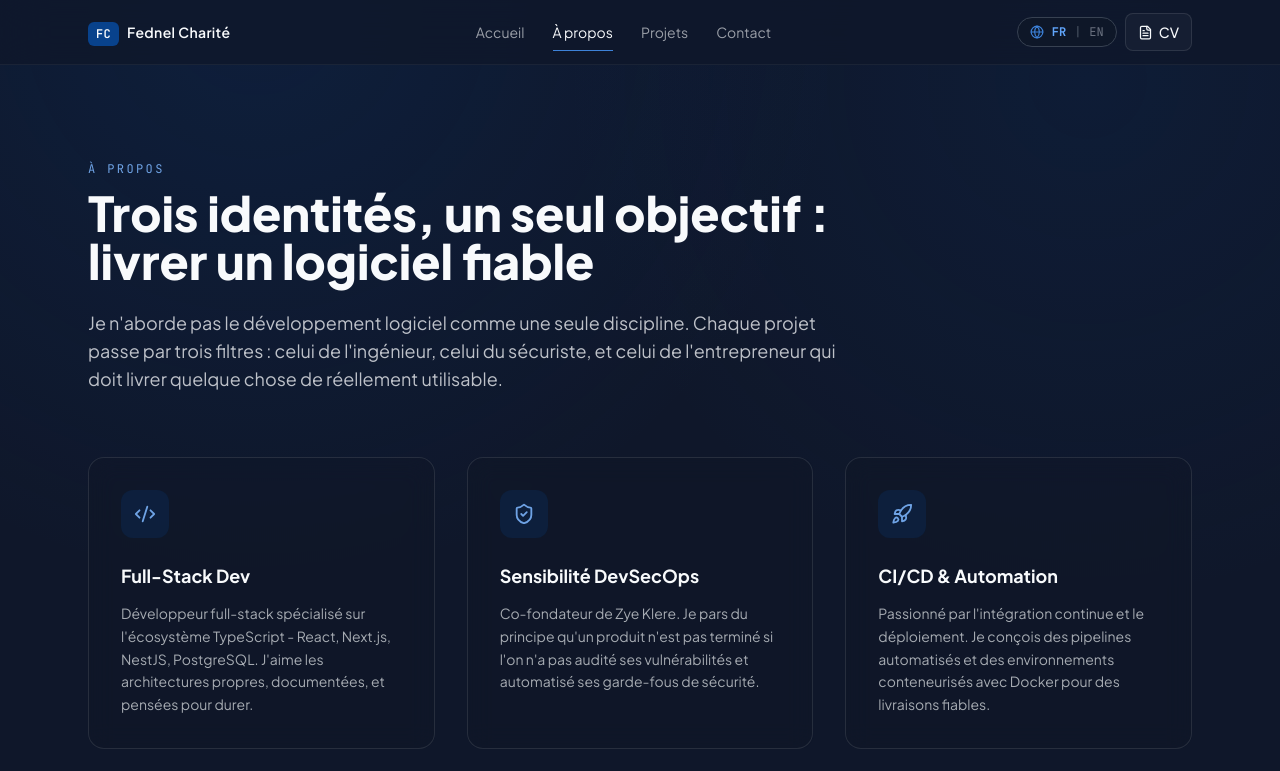
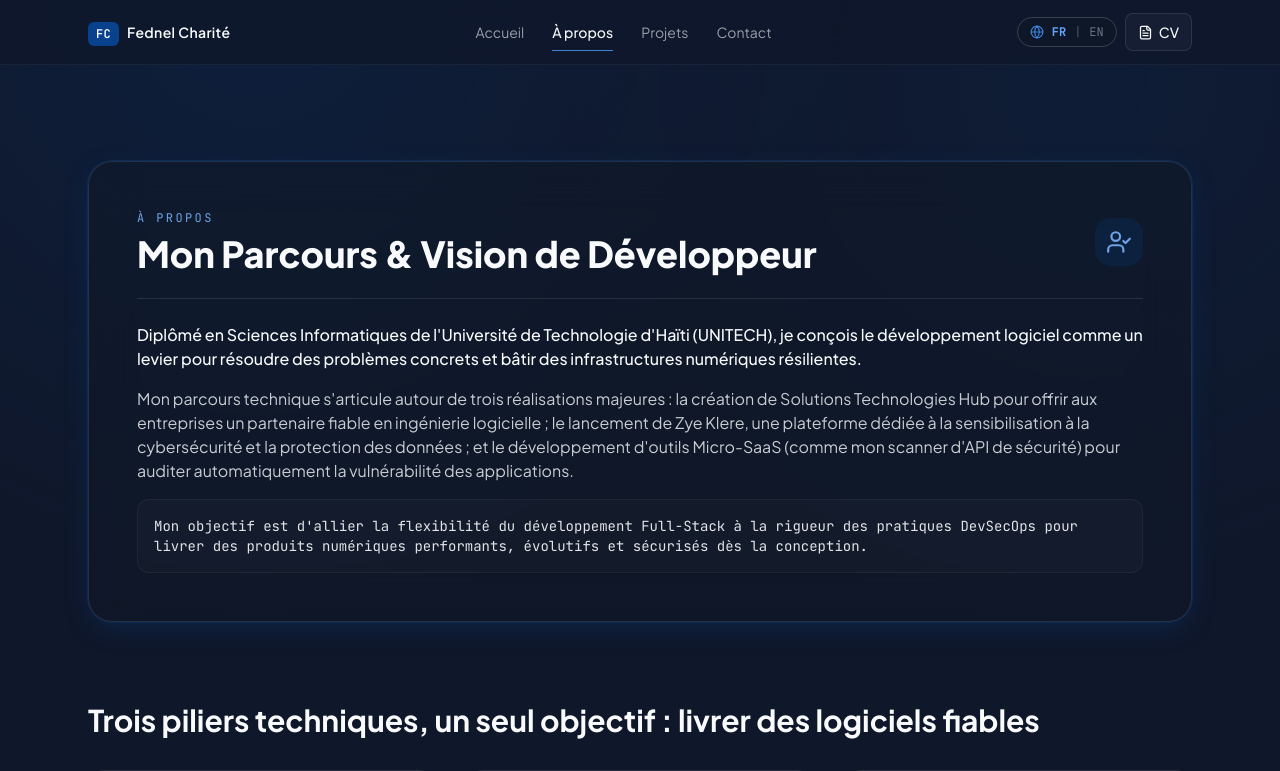
Before and after one commit to Feddy509/fednelCharite-portfolio, a Next.js app: page /about in a window 1280 px wide. Shown: the top 771 px of the page. Built offline with nearby package versions, Linux system fonts and the light colour scheme.

Commit message:
correction des contenus

```diff
--- a/app/about/page.tsx
+++ b/app/about/page.tsx
@@ -1,15 +1,14 @@
 "use client";
 
 import React from "react";
-import { GraduationCap, Code2, ShieldCheck, Rocket, Clock, Award, CheckCircle2 } from "lucide-react";
+import { GraduationCap, Code2, ShieldCheck, Cloud, Clock, Award, CheckCircle2, UserCheck } from "lucide-react";
 import { certifications, portfolioData } from "@/data/portfolioData";
 import { useLanguage } from "@/app/context/LanguageContext";
 
 const identityIcons: Record<string, React.ElementType> = {
   engineer: Code2,
   securiste: ShieldCheck,
-  cloud: Rocket,
-  entrepreneur: Rocket,
+  cloud: Cloud,
 };
 
 export default function AboutPage() {
@@ -19,14 +18,11 @@ export default function AboutPage() {
   const completed = (certifications || []).filter((c) => c?.status === "completed");
   const inProgress = (certifications || []).filter((c) => c?.status === "in-progress");
 
-  // Diksyonè ti tèks estatik pou paj À propos / About
   const labels =
     {
       fr: {
         badge: "À propos",
-        title: "Trois identités, un seul objectif : livrer un logiciel fiable",
-        subtitle:
-          "Je n'aborde pas le développement logiciel comme une seule discipline. Chaque projet passe par trois filtres : celui de l'ingénieur, celui du sécuriste, et celui de l'entrepreneur qui doit livrer quelque chose de réellement utilisable.",
+        pillarsTitle: "Trois piliers techniques, un seul objectif : livrer des logiciels fiables",
         academic: "Parcours académique",
         certifications: "Certifications & Spécialisations",
         certSubtitle: "Formation continue, vérifiée et validée",
@@ -34,9 +30,7 @@ export default function AboutPage() {
       },
       en: {
         badge: "About",
-        title: "Three identities, one goal: deliver reliable software",
-        subtitle:
-          "I don't approach software development as a single discipline. Every project goes through three filters: the engineer, the security practitioner, and the entrepreneur who needs to ship something truly usable.",
+        pillarsTitle: "Three core engineering pillars, one goal: shipping reliable software",
         academic: "Academic background",
         certifications: "Certifications & Specializations",
         certSubtitle: "Continuous learning, verified & validated",
@@ -44,8 +38,7 @@ export default function AboutPage() {
       },
     }[language] || {
       badge: "À propos",
-      title: "Trois identités, un seul objectif : livrer un logiciel fiable",
-      subtitle: "",
+      pillarsTitle: "Trois piliers techniques, un seul objectif : livrer des logiciels fiables",
       academic: "Parcours académique",
       certifications: "Certifications & Spécialisations",
       certSubtitle: "Formation continue, vérifiée et validée",
@@ -53,26 +46,48 @@ export default function AboutPage() {
     };
 
   return (
-    <div className="mx-auto max-w-6xl px-6 py-16 sm:py-24">
+    <div className="mx-auto max-w-6xl px-6 py-16 sm:py-24 font-sans text-paper">
+
       {/* ---------------------------------------------------------------- */}
-      {/* En-tête de la page (Aérée & Synthétique)                          */}
+      {/* 1. SEKSYON BIOGRAFIC ANLE NET (Personal Story / Bio Card)        */}
       {/* ---------------------------------------------------------------- */}
-      <div className="max-w-3xl">
+      <section className="rounded-3xl border border-white/10 bg-ink-surface/50 p-8 sm:p-12 backdrop-blur-xl shadow-glow">
+        <div className="flex flex-wrap items-center justify-between gap-4 border-b border-white/10 pb-6">
+          <div>
             <p className="font-mono text-xs uppercase tracking-[0.2em] text-accent-300">
               {labels.badge}
             </p>
-        <h1 className="mt-3 font-sans text-3xl font-extrabold leading-tight text-paper sm:text-4xl lg:text-5xl">
-          {labels.title}
+            <h1 className="mt-2 font-sans text-2xl font-extrabold text-paper sm:text-3xl lg:text-4xl">
+              {data?.personalBio?.title}
             </h1>
-        <p className="mt-6 font-sans text-base leading-relaxed text-paper/75 sm:text-lg">
-          {labels.subtitle}
+          </div>
+          <div className="flex h-12 w-12 items-center justify-center rounded-2xl bg-accent-600/20 text-accent-300">
+            <UserCheck size={26} />
+          </div>
+        </div>
+
+        <div className="mt-6 space-y-4 text-sm leading-relaxed text-paper/80 sm:text-base">
+          <p className="font-medium text-paper">
+            {data?.personalBio?.paragraph1}
+          </p>
+          <p>
+            {data?.personalBio?.paragraph2}
+          </p>
+          <p className="rounded-xl border border-white/5 bg-white/[0.02] p-4 text-xs sm:text-sm text-paper/90 font-mono">
+            {data?.personalBio?.paragraph3}
           </p>
         </div>
+      </section>
 
       {/* ---------------------------------------------------------------- */}
-      {/* Triple identité (Grille Moderne & Aérée)                         */}
+      {/* 2. LES TROIS PILIERS (3 Cards)                                   */}
       {/* ---------------------------------------------------------------- */}
-      <div className="mt-16 grid gap-8 sm:grid-cols-3">
+      <section className="mt-20">
+        <h2 className="font-sans text-2xl font-bold text-paper sm:text-3xl">
+          {labels.pillarsTitle}
+        </h2>
+
+        <div className="mt-8 grid gap-8 sm:grid-cols-3">
           {(data?.aboutIdentities || []).map((identity: any) => {
             const Icon = identityIcons[identity?.key as keyof typeof identityIcons] || Code2;
             return (
@@ -93,11 +108,12 @@ export default function AboutPage() {
             );
           })}
         </div>
+      </section>
 
       {/* ---------------------------------------------------------------- */}
-      {/* Parcours académique (Large Banner Card)                          */}
+      {/* 3. PARCOURS ACADÉMIQUE                                           */}
       {/* ---------------------------------------------------------------- */}
-      <div className="mt-20">
+      <section className="mt-20">
         <p className="font-mono text-xs uppercase tracking-[0.2em] text-accent-300">
           {labels.academic}
         </p>
@@ -121,12 +137,12 @@ export default function AboutPage() {
             </p>
           </div>
         </div>
-      </div>
+      </section>
 
       {/* ---------------------------------------------------------------- */}
-      {/* Certifications & Formations (Aérées)                              */}
+      {/* 4. CERTIFICATIONS & FORMATIONS                                   */}
       {/* ---------------------------------------------------------------- */}
-      <div className="mt-20">
+      <section className="mt-20">
         <div className="flex flex-wrap items-end justify-between gap-4 border-b border-white/10 pb-4">
           <div>
             <p className="font-mono text-xs uppercase tracking-[0.2em] text-accent-300">
@@ -180,7 +196,8 @@ export default function AboutPage() {
             ))}
           </div>
         </div>
-      </div>
+      </section>
+
     </div>
   );
 }
--- a/components/Navbar.tsx
+++ b/components/Navbar.tsx
@@ -5,7 +5,8 @@ import { usePathname } from "next/navigation";
 import { useState } from "react";
 import { AnimatePresence, motion } from "framer-motion";
 import { Menu, X, FileText } from "lucide-react";
-import { navLinks, personalInfo } from "@/data/portfolioData";
+import { portfolioData, personalInfo } from "@/data/portfolioData";
+import { useLanguage } from "@/app/context/LanguageContext";
 import { useResumeModal } from "@/components/ResumeModal";
 import LanguageSwitcher from "@/components/LanguageSwitcher";
 import { cn } from "@/lib/utils";
@@ -14,6 +15,13 @@ export default function Navbar() {
   const pathname = usePathname();
   const [mobileOpen, setMobileOpen] = useState(false);
   const { openModal } = useResumeModal();
+  const { language } = useLanguage();
+
+  // Rale lyen meni yo selon lang ki chwazi a (FR oswa EN)
+  const currentNavLinks =
+    portfolioData?.[language]?.navLinks || portfolioData?.fr?.navLinks || [];
+
+  const isEn = language === "en";
 
   return (
     <header className="sticky top-0 z-50 border-b border-white/5 bg-ink/75 backdrop-blur-xl">
@@ -29,11 +37,13 @@ export default function Navbar() {
           <span className="ml-2 hidden sm:inline">{personalInfo.name}</span>
         </Link>
 
-        {/* Desktop links */}
+        {/* Desktop links (Dinamik pa lang) */}
         <div className="hidden items-center gap-1 md:flex">
-          {navLinks.map((link) => {
+          {currentNavLinks.map((link: { href: string; label: string }) => {
             const isActive =
-              link.href === "/" ? pathname === "/" : pathname.startsWith(link.href);
+              link.href === "/"
+                ? pathname === "/"
+                : pathname.startsWith(link.href);
             return (
               <Link
                 key={link.href}
@@ -41,7 +51,7 @@ export default function Navbar() {
                 className={cn(
                   "relative rounded-lg px-3 py-2 font-sans text-sm transition",
                   isActive
-                    ? "text-paper"
+                    ? "text-paper font-medium"
                     : "text-paper/60 hover:text-paper"
                 )}
               >
@@ -58,7 +68,7 @@ export default function Navbar() {
         </div>
 
         <div className="flex items-center gap-2">
-          {/* Bouton Chanje Lang (Desktop) */}
+          {/* Bouton Chanje Lang */}
           <LanguageSwitcher />
 
           <button
@@ -66,11 +76,11 @@ export default function Navbar() {
             className="hidden items-center gap-1.5 rounded-lg border border-white/10 bg-white/[0.03] px-3 py-2 font-sans text-sm font-medium text-paper transition hover:border-accent-500/50 hover:bg-accent-600/10 sm:flex"
           >
             <FileText size={15} />
-            CV
+            {isEn ? "Resume / CV" : "CV"}
           </button>
 
           <button
-            aria-label="Ouvrir le menu"
+            aria-label={isEn ? "Open menu" : "Ouvrir le menu"}
             onClick={() => setMobileOpen((v) => !v)}
             className="rounded-lg p-2 text-paper/70 hover:bg-white/5 md:hidden"
           >
@@ -79,7 +89,7 @@ export default function Navbar() {
         </div>
       </nav>
 
-      {/* Mobile menu */}
+      {/* Mobile menu (Dinamik pa lang tou) */}
       <AnimatePresence>
         {mobileOpen && (
           <motion.div
@@ -90,7 +100,7 @@ export default function Navbar() {
             className="overflow-hidden border-t border-white/5 md:hidden"
           >
             <div className="flex flex-col gap-1 px-6 py-4">
-              {navLinks.map((link) => (
+              {currentNavLinks.map((link: { href: string; label: string }) => (
                 <Link
                   key={link.href}
                   href={link.href}
@@ -98,7 +108,7 @@ export default function Navbar() {
                   className={cn(
                     "rounded-lg px-3 py-2.5 font-sans text-sm",
                     pathname === link.href
-                      ? "bg-white/5 text-paper"
+                      ? "bg-white/5 text-paper font-medium"
                       : "text-paper/60"
                   )}
                 >
@@ -115,7 +125,7 @@ export default function Navbar() {
                   className="flex items-center gap-1.5 rounded-lg bg-accent-600 px-3 py-2 font-sans text-sm font-medium text-paper"
                 >
                   <FileText size={15} />
-                  Télécharger le CV
+                  {isEn ? "Download CV" : "Télécharger le CV"}
                 </button>
               </div>
             </div>
--- a/data/portfolioData.ts
+++ b/data/portfolioData.ts
@@ -34,7 +34,7 @@ export interface Project {
 export type ResumeProfile = "full-stack" | "backend" | "devsecops";
 
 // ----------------------------------------------------------------------------
-// Base Personal / Social Data (Default / Fallback per Server Components)
+// Base Personal / Social Data
 // ----------------------------------------------------------------------------
 
 export const personalInfo = {
@@ -76,24 +76,33 @@ export const portfolioData = {
         { label: "Co-fondateur", org: "Zye Klere" },
       ],
     },
+    personalBio: {
+      title: "Mon Parcours & Vision de Développeur",
+      paragraph1:
+        "Diplômé en Sciences Informatiques de l'Université de Technologie d'Haïti (UNITECH), je conçois le développement logiciel comme un levier pour résoudre des problèmes concrets et bâtir des infrastructures numériques résilientes.",
+      paragraph2:
+        "Mon parcours technique s'articule autour de trois réalisations majeures : la création de Solutions Technologies Hub pour offrir aux entreprises un partenaire fiable en ingénierie logicielle ; le lancement de Zye Klere, une plateforme dédiée à la sensibilisation à la cybersécurité et la protection des données ; et le développement d'outils Micro-SaaS (comme mon scanner d'API de sécurité) pour auditer automatiquement la vulnérabilité des applications.",
+      paragraph3:
+        "Mon objectif est d'allier la flexibilité du développement Full-Stack à la rigueur des pratiques DevSecOps pour livrer des produits numériques performants, évolutifs et sécurisés dès la conception.",
+    },
     aboutIdentities: [
       {
         key: "engineer",
         title: "Full-Stack Dev",
         description:
-          "Développeur full-stack spécialisé sur l'écosystème TypeScript - React, Next.js, NestJS, PostgreSQL. J'aime les architectures propres, documentées, et pensées pour durer.",
+          "Développeur full-stack spécialisé sur l'écosystème TypeScript (React, Next.js, NestJS, PostgreSQL). Je privilégie les architectures propres, documentées et conçues pour évoluer sereinement.",
       },
       {
         key: "securiste",
         title: "Sensibilité DevSecOps",
         description:
-          "Co-fondateur de Zye Klere. Je pars du principe qu'un produit n'est pas terminé si l'on n'a pas audité ses vulnérabilités et automatisé ses garde-fous de sécurité.",
+          "Co-fondateur de Zye Klere. Je conçois chaque application en intégrant l'analyse des vulnérabilités, la validation des accès et le respect des normes OWASP dès la première ligne de code.",
       },
       {
         key: "cloud",
         title: "CI/CD & Automation",
         description:
-          "Passionné par l'intégration continue et le déploiement. Je conçois des pipelines automatisés et des environnements conteneurisés avec Docker pour des livraisons fiables.",
+          "Automatisation du cycle de vie logiciel. Je conçois des pipelines CI/CD fiables et des environnements conteneurisés avec Docker pour garantir des déploiements fluides et sécurisés.",
       },
     ],
     education: {
@@ -205,24 +214,33 @@ export const portfolioData = {
       heroSubline:
         "Core Stack: TypeScript, React/Next.js, Node.js, REST APIs, Docker, CI/CD (GitHub Actions), Git, Linux | DevSecOps Focus: Code Scanning (SonarQube/Snyk), OWASP practices, Cloud Fundamentals.",
     },
+    personalBio: {
+      title: "My Background & Engineering Journey",
+      paragraph1:
+        "Holding a Bachelor's degree in Computer Science from the Haiti University of Technology (UNITECH), I approach software engineering as a discipline to solve real-world problems and build resilient digital infrastructure.",
+      paragraph2:
+        "My technical journey is built on three core milestones: founding Solutions Technologies Hub to provide businesses with a reliable software engineering partner; launching Zye Klere, a platform dedicated to cybersecurity awareness and data privacy education; and engineering Micro-SaaS tools (such as my security API scanner) to automatically audit application vulnerability postures.",
+      paragraph3:
+        "My goal is to combine agile Full-Stack engineering with rigorous DevSecOps practices to ship high-performance, scalable, and secure software by design.",
+    },
     aboutIdentities: [
       {
         key: "engineer",
         title: "Full-Stack Dev",
         description:
-          "Full-stack developer focused on the TypeScript ecosystem - React, Next.js, NestJS, PostgreSQL. I emphasize clean architecture engineered for long-term reliability.",
+          "Full-stack developer specialized in the TypeScript ecosystem (React, Next.js, NestJS, PostgreSQL). I prioritize clean, well-documented architecture engineered for long-term scalability.",
       },
       {
         key: "securiste",
         title: "DevSecOps Mindset",
         description:
-          "Co-founder of Zye Klere. I operate on the belief that software isn't ready for production until its vulnerability posture is audited and automated security checks are in place.",
+          "Co-founder of Zye Klere. I design every application by integrating vulnerability assessments, secure authentication, and OWASP standards right from the initial code commit.",
       },
       {
         key: "cloud",
         title: "CI/CD & Automation",
         description:
-          "Passionate about automated integration and deployment workflows. Experienced with Docker containerization and automated CI/CD pipelines for smooth delivery.",
+          "Software lifecycle automation. I design robust CI/CD pipelines and containerized Docker environments to ensure smooth, repeatable, and secure production deployments.",
       },
     ],
     education: {
```
Also changed, not shown: public/images/fednel-transparent.png. Lines whose indentation alone changed are shown as unchanged.
